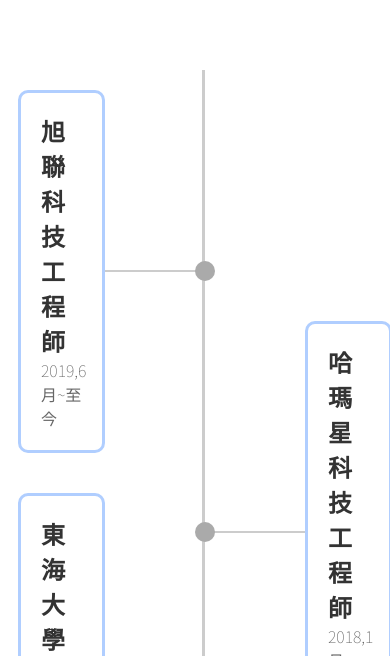
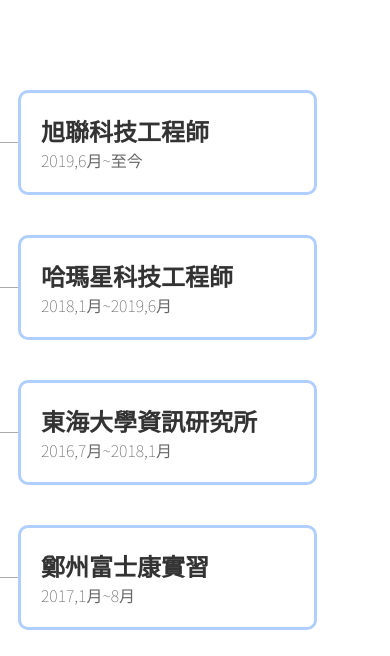
Before and after one commit to aloo31124/loulou-resume-front-end, an Angular app: page / in a window 390 px wide. Shown: the part 912-1568 px from the top of the page. Built offline with nearby package versions, Linux system fonts and the light colour scheme; no server answers.

Commit message:
[版型] [經歷] 單邊時間軸

```diff
--- a/src/app/app.component.css
+++ b/src/app/app.component.css
@@ -80,7 +80,6 @@
 
 .experience-time-line-container{
     margin:auto;
-    max-width: 1200px;
     width : 100%;
     padding: 10px;
 }
@@ -90,56 +89,9 @@
 }
 
 .experience-time-line-ul li{
-    width: 50%;
     box-sizing: border-box;
     padding: 20px 0;
     position: relative;
-}
-.experience-time-line-ul li:nth-child(odd){
-    float:left;
-    padding-right: 100px;
-}
-.experience-time-line-ul li:nth-child(even){
-    float:right;
-    padding-left: 100px;
-    transform: translateY(50%);
-}
-
-
-.experience-time-line-ul li:nth-child(odd)::after{
-    right:0;
-    content:"";
-    position: absolute;
-    width: 3px;
-    height: 100%;
-    background: #ccc;
-    top:0;
-    z-index: -1;
-}
-
-.experience-time-line-ul li:nth-child(odd)::before{
-    right:-10px;
-}
-
-.experience-time-line-ul li:nth-child(even)::before{
-    left:-10px;
-}
-
-.experience-time-line-ul li:last-child(odd)::after{
-    height: 50%;
-}
-
-.experience-time-line-ul li:before{
-    content: '';
-    position: absolute;
-    width: 20px;
-    height: 20px;
-    border-radius: 50%;
-    background-color: #aaa;
-    z-index: 2;
-    top:0;
-    bottom:0;
-    margin:auto;
 }
 
 
@@ -155,13 +107,7 @@
     z-index: -1;
 }
 
-.experience-time-line-ul li:nth-child(odd) h2::after{
-    right:0;
-}
 
-.experience-time-line-ul li:nth-child(even) h2::after{
-    left:0;
-}
 
 .experience-time-line-ul a{
     display: block;
@@ -188,3 +134,117 @@
     color: #666;
     font-weight: 100;
 }
+
+
+
+@media screen and (min-width: 800px){
+    .experience-time-line-container{
+        max-width: 1200px;
+    }
+
+    .experience-time-line-ul li{
+        width: 50%;
+    }
+    .experience-time-line-ul li:nth-child(odd){
+        float:left;
+        padding-right: 100px;
+    }
+    .experience-time-line-ul li:nth-child(even){
+        float:right;
+        padding-left: 100px;
+        transform: translateY(50%);
+    }
+    .experience-time-line-ul li:nth-child(odd) h2::after{
+        right:0;
+    }
+
+    .experience-time-line-ul li:nth-child(even) h2::after{
+        left:0;
+    }
+
+    .experience-time-line-ul li:before{
+        content: '';
+        position: absolute;
+        width: 20px;
+        height: 20px;
+        border-radius: 50%;
+        background-color: #aaa;
+        z-index: 2;
+        top:0;
+        bottom:0;
+        margin:auto;
+    }
+
+
+    .experience-time-line-ul li:nth-child(odd)::after{
+        right:0;
+        content:"";
+        position: absolute;
+        width: 3px;
+        height: 100%;
+        background: #ccc;
+        top:0;
+        z-index: -1;
+    }
+
+    .experience-time-line-ul li:nth-child(odd)::before{
+        right:-10px;
+    }
+
+    .experience-time-line-ul li:nth-child(even)::before{
+        left:-10px;
+    }
+
+    .experience-time-line-ul li:last-child(odd)::after{
+        height: 50%;
+    }
+}
+
+@media screen and (max-width: 800px){
+
+
+    .experience-time-line-ul li{
+        width: 80%;
+    }
+
+    .experience-time-line-ul li::after{
+        content: '';
+        position: absolute;
+        width: 1px;
+        height: 100%;
+        background-color:#ccc;
+        top:0px;
+        left:-50px;
+        z-index: -1;
+    }
+
+
+      .experience-time-line-ul li:before{
+        content:'';
+        position: absolute;
+        width: 20px;
+        height: 20px;
+        border-radius:50px;
+        background-color: #aaa;
+
+        z-index: 2;
+        left: -60px;
+
+        top: 0;
+        bottom: 0;
+        margin: auto;
+      }
+
+      .experience-time-line-ul h2::after{
+        content:'';
+        position: absolute;
+        height: 1px;
+        width: 100px;
+        background-color: #aaa;
+        top: 0;
+        bottom: 0;
+        margin: auto;
+        left: -50px;
+        z-index: -1;
+      }
+}
```
